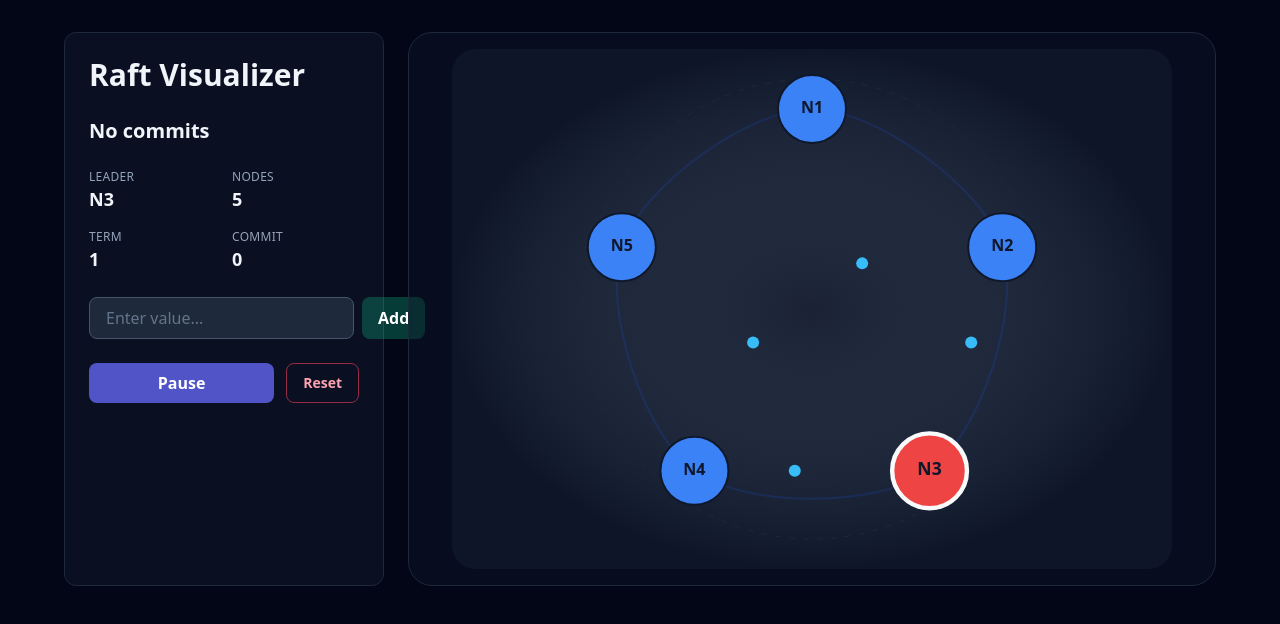
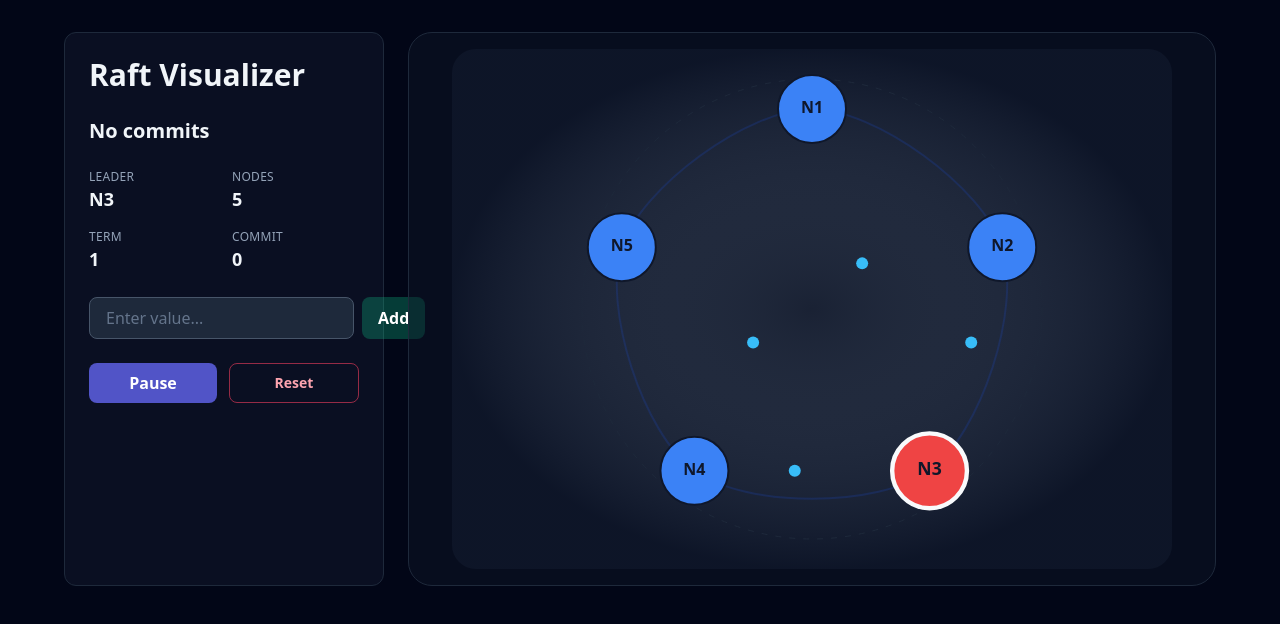
Before and after one commit to y1hao/quorum, a React (Create React App) app: page / in a window 1280 px wide. Shown: the top 624 px of the page. Built offline with nearby package versions, Linux system fonts and the light colour scheme.

Commit message:
Make Pause/Play and Reset buttons equal width (50% each)

```diff
--- a/src/components/SidebarState.tsx
+++ b/src/components/SidebarState.tsx
@@ -81,7 +81,7 @@ export const SidebarState = ({
         </button>
       </form>
 
-      <div className="flex flex-wrap gap-3">
+      <div className="flex gap-3">
         <button
           onClick={onToggle}
           className="flex-1 rounded-lg bg-indigo-500/80 px-4 py-2 font-semibold text-white hover:bg-indigo-500"
@@ -90,7 +90,7 @@ export const SidebarState = ({
         </button>
         <button
           onClick={onReset}
-          className="rounded-lg border border-rose-500/60 px-4 py-2 text-sm font-semibold text-rose-300"
+          className="flex-1 rounded-lg border border-rose-500/60 px-4 py-2 text-sm font-semibold text-rose-300"
         >
           Reset
         </button>
```
